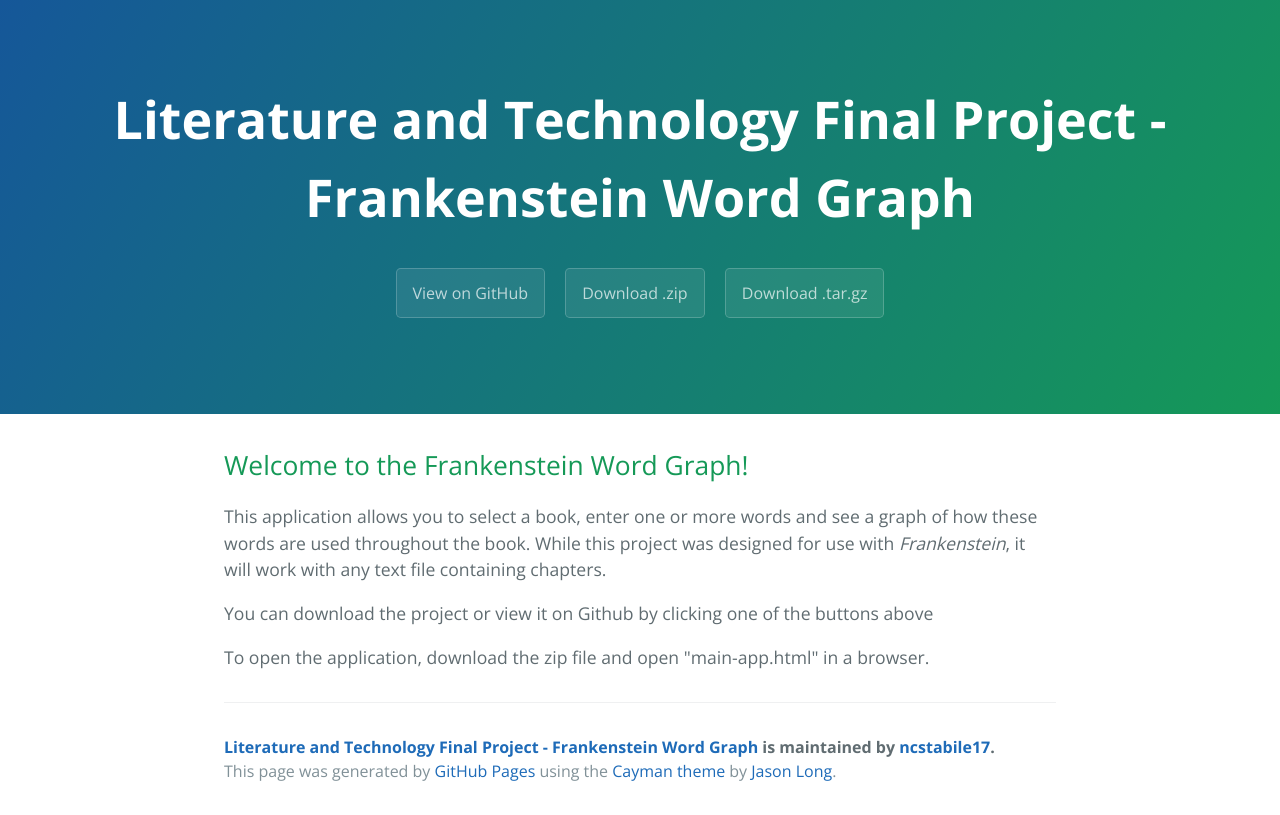
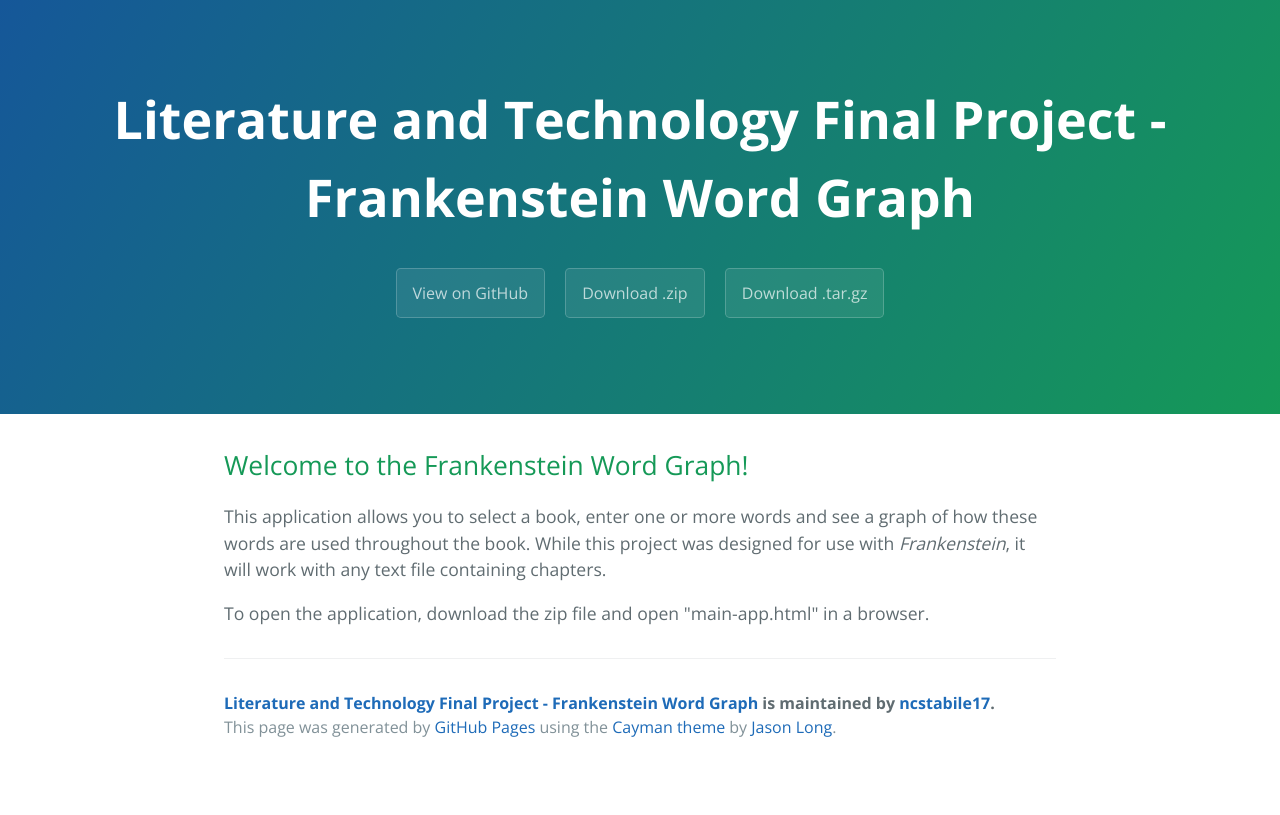
Before and after one commit to ncstabile17/Word_Graph, a plain HTML site: page index.html in a window 1280 px wide. Drawn offline with nearby package versions, Linux system fonts and the light colour scheme.

Commit message:
Update index.html

```diff
--- a/index.html
+++ b/index.html
@@ -24,7 +24,6 @@
 <p>This application allows you to select a book, enter one or more words and see a graph of how
 these words are used throughout the book. While this project was designed for use with <i> Frankenstein</i>,
 it will work with any text file containing chapters.</p>
-<p>You can download the project or view it on Github by clicking one of the buttons above </p>
 <p>To open the application, download the zip file and open "main-app.html" in a browser.</p>
 
       <footer class="site-footer">
```
